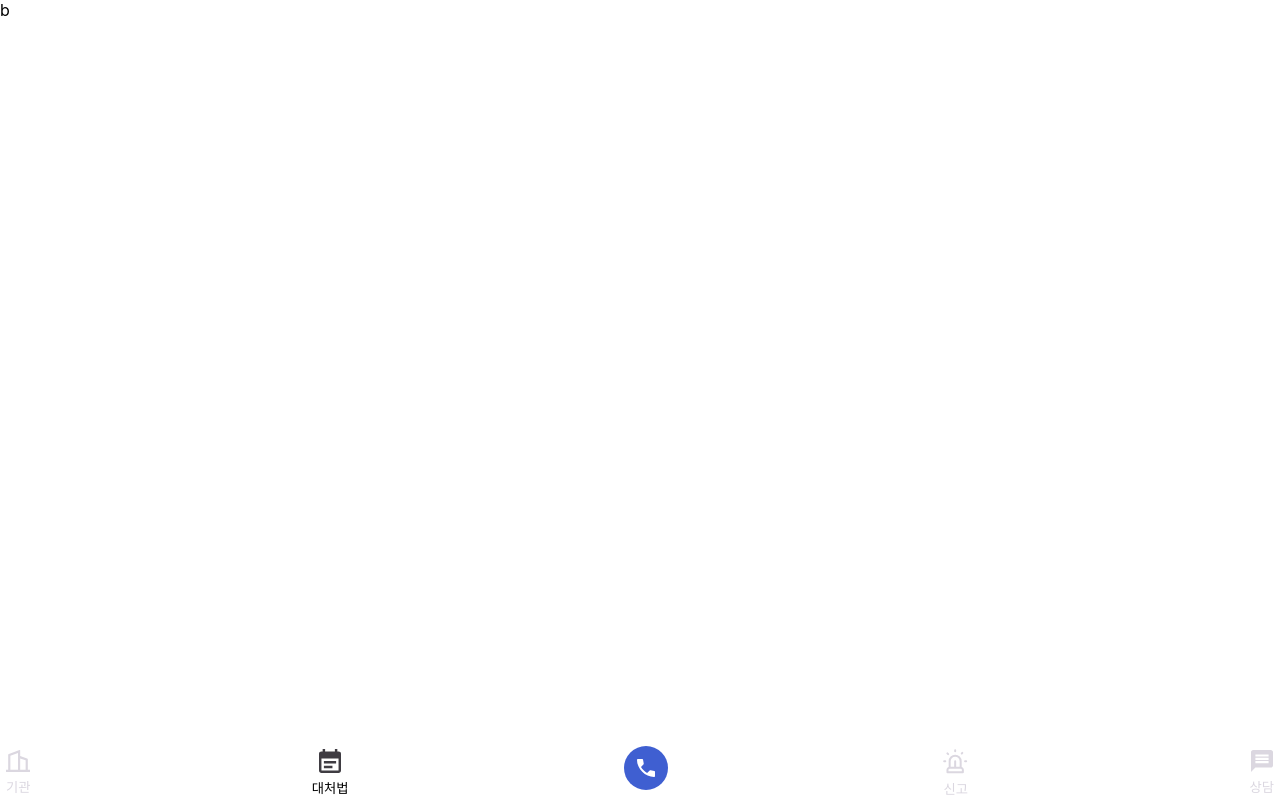
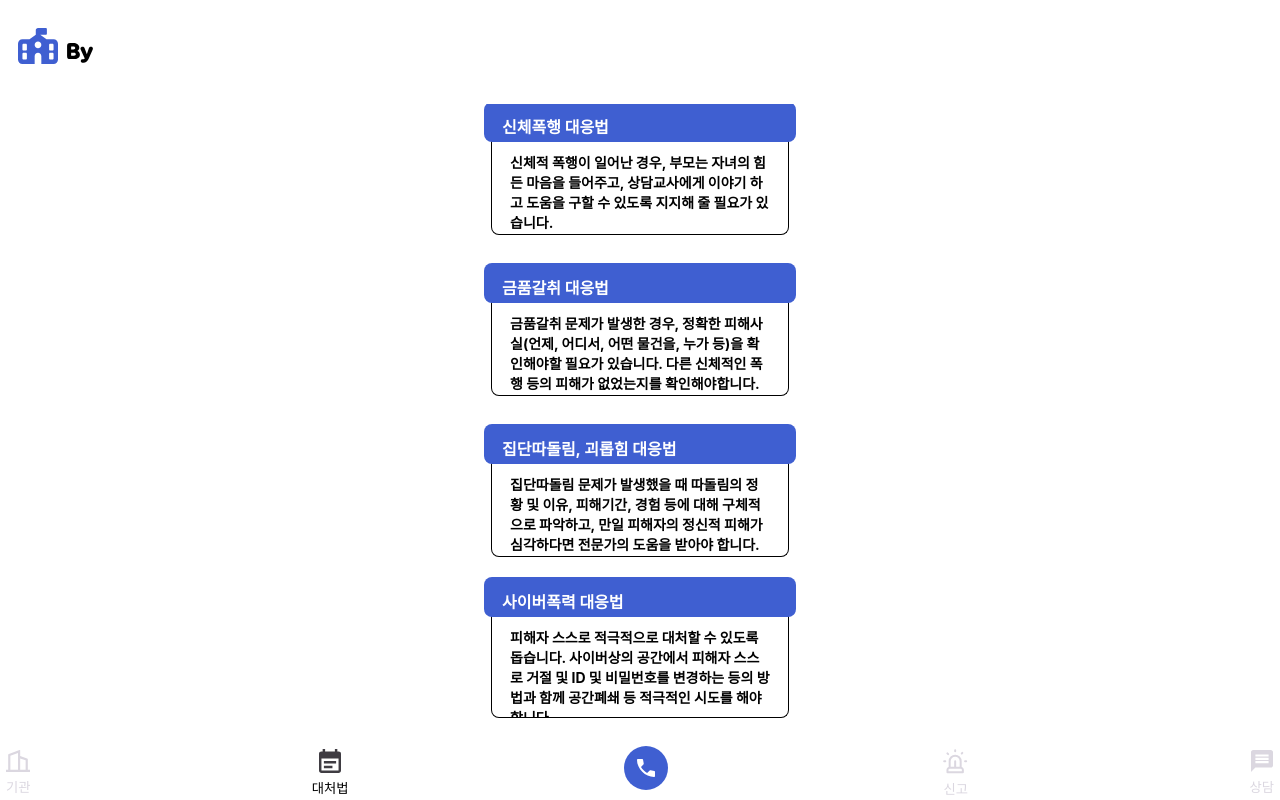
Before and after one commit to potatovllage/By-Client, a React (Create React App) app in the folder user/: page /tab in a window 1280 px wide. Both pictures are taken after a click on the button "대처법". Built offline with nearby package versions, Linux system fonts and the light colour scheme.

Commit message:
feat : 대응법 추가 및 퍼블리싱

```diff
--- /dev/null
+++ b/user/src/components/rule/index.tsx
@@ -0,0 +1,62 @@
+import styled from "styled-components";
+
+interface Props {
+  title: string;
+  description: string;
+}
+
+const Rule = ({ description, title }: Props) => {
+  return (
+    <BoxWrapper>
+      <TitleBox>
+        <p>{title}</p>
+      </TitleBox>
+      <ContentBox>
+        <DescriptionText>{description}</DescriptionText>
+      </ContentBox>
+    </BoxWrapper>
+  );
+};
+
+const BoxWrapper = styled.div`
+  display: flex;
+  flex-direction: column;
+  align-items: center;
+  justify-content: center;
+  width: 296px;
+  height: 130px;
+  border: 1px solid black;
+  border-top: none;
+  border-radius: 8px;
+`;
+
+const TitleBox = styled.div`
+  width: 276px;
+  height: 16px;
+  padding: 12px 18px;
+  border-radius: 8px;
+  background-color: #3f5fd1;
+
+  > p {
+    margin: 0;
+    color: white;
+    font-size: 16px;
+    font-weight: 700;
+  }
+`;
+
+const ContentBox = styled.div`
+  display: flex;
+  flex-direction: column;
+  width: 100%;
+  height: 100px;
+  margin-top: 10px;
+`;
+
+const DescriptionText = styled.p`
+  font-size: 14px;
+  font-weight: 700;
+  margin: 0 18px 4px 18px;
+`;
+
+export default Rule;
--- a/user/src/constants/Institution.ts
+++ b/user/src/constants/index.ts
@@ -30,3 +30,26 @@ export const Institution = [
       "학생들의 건강하고 즐거운 학교생활을 지원하는 다중의 통합지원 서비스망입니다.",
   },
 ];
+
+export const RuleConstants = [
+  {
+    title: "신체폭행 대응법",
+    description:
+      "신체적 폭행이 일어난 경우, 부모는 자녀의 힘든 마음을 들어주고, 상담교사에게 이야기 하고 도움을 구할 수 있도록 지지해 줄 필요가 있습니다. ",
+  },
+  {
+    title: "금품갈취 대응법",
+    description:
+      "금품갈취 문제가 발생한 경우, 정확한 피해사실(언제, 어디서, 어떤 물건을, 누가 등)을 확인해야할 필요가 있습니다. 다른 신체적인 폭행 등의 피해가 없었는지를 확인해야합니다.",
+  },
+  {
+    title: "집단따돌림, 괴롭힘 대응법",
+    description:
+      "집단따돌림 문제가 발생했을 때 따돌림의 정황 및 이유, 피해기간, 경험 등에 대해 구체적으로 파악하고, 만일 피해자의 정신적 피해가 심각하다면 전문가의 도움을 받아야 합니다.",
+  },
+  {
+    title: "사이버폭력 대응법",
+    description:
+      "피해자 스스로 적극적으로 대처할 수 있도록 돕습니다. 사이버상의 공간에서 피해자 스스로 거절 및 ID 및 비밀번호를 변경하는 등의 방법과 함께 공간폐쇄 등 적극적인 시도를 해야 합니다.",
+  },
+];
--- a/user/src/pages/BuildingPage.tsx
+++ b/user/src/pages/BuildingPage.tsx
@@ -1,15 +1,16 @@
 import styled from "styled-components";
 import logo1 from "../assets/logo1.svg";
 import Building from "../components/building";
-import { Institution } from "../constants/Institution";
+import { Institution } from "../constants";
 
 const BuildingPage = () => {
   return (
     <Wrapper>
       <img src={logo1} alt="logo" />
       <BoxWrapper>
-        {Institution.map((item) => (
+        {Institution.map((item, idx) => (
           <Building
+            key={idx}
             title={item.title}
             call={item.call}
             description={item.description}
--- a/user/src/pages/RulePage.tsx
+++ b/user/src/pages/RulePage.tsx
@@ -1,7 +1,40 @@
 import styled from "styled-components";
+import logo1 from "../assets/logo1.svg";
+import Rule from "../components/rule";
+import { RuleConstants } from "../constants";
 
 const RulePage = () => {
-  return <>b</>;
+  return (
+    <Wrapper>
+      <img src={logo1} alt="logo" />
+      <BoxWrapper>
+        {RuleConstants.map((item, idx) => (
+          <Rule key={idx} title={item.title} description={item.description} />
+        ))}
+      </BoxWrapper>
+    </Wrapper>
+  );
 };
 
+const Wrapper = styled.div`
+  display: flex;
+  flex-direction: column;
+
+  > img {
+    width: 88px;
+    margin-top: 28px;
+    margin-left: 18px;
+    margin-bottom: 40px;
+  }
+`;
+
+const BoxWrapper = styled.div`
+  display: flex;
+  flex-direction: column;
+  justify-content: center;
+  align-items: center;
+  gap: 30px;
+  overflow-y: scroll;
+`;
+
 export default RulePage;
```
